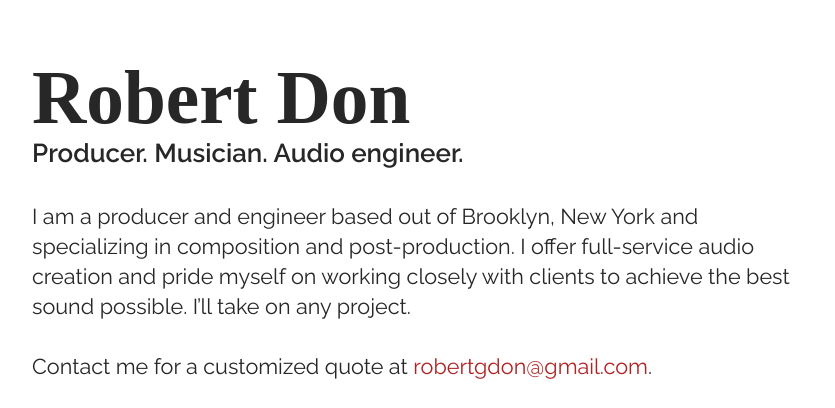
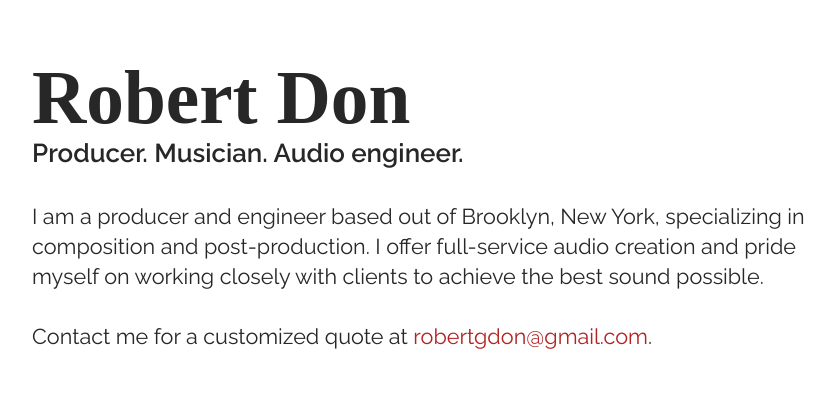
Before and after one commit to dawaltconley/rob, a Jekyll site: the page built from index.html, in a window 1280 px wide, cut to the strip 0-408 px from the top of the page. Shown: the whole strip, without its empty margins (168-1003 px from the left). Built offline with Jekyll 4.4.1, drawn with Linux system fonts in a browser that asks for light colours; some web fonts are replaced.

Commit message:
tweaked bio

```diff
--- a/_includes/bio.md
+++ b/_includes/bio.md
@@ -1,3 +1,3 @@
-I am a producer and engineer based out of Brooklyn, New York and specializing in composition and post-production. I offer full-service audio creation and pride myself on working closely with clients to achieve the best sound possible. I'll take on any project.
+I am a producer and engineer based out of Brooklyn, New York, specializing in composition and post-production. I offer full-service audio creation and pride myself on working closely with clients to achieve the best sound possible.
 
 Contact me for a customized quote at [robertgdon@gmail.com](mailto:robertgdon@gmail.com).
```
